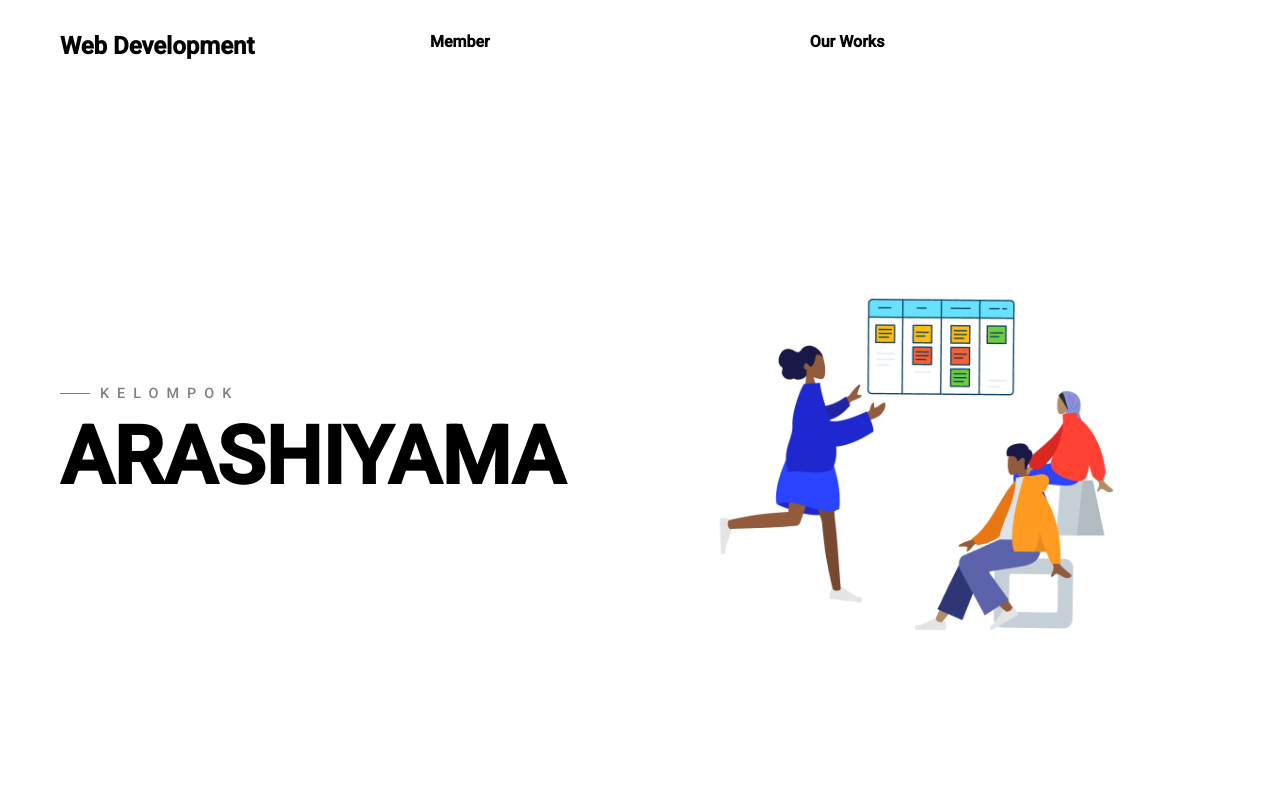
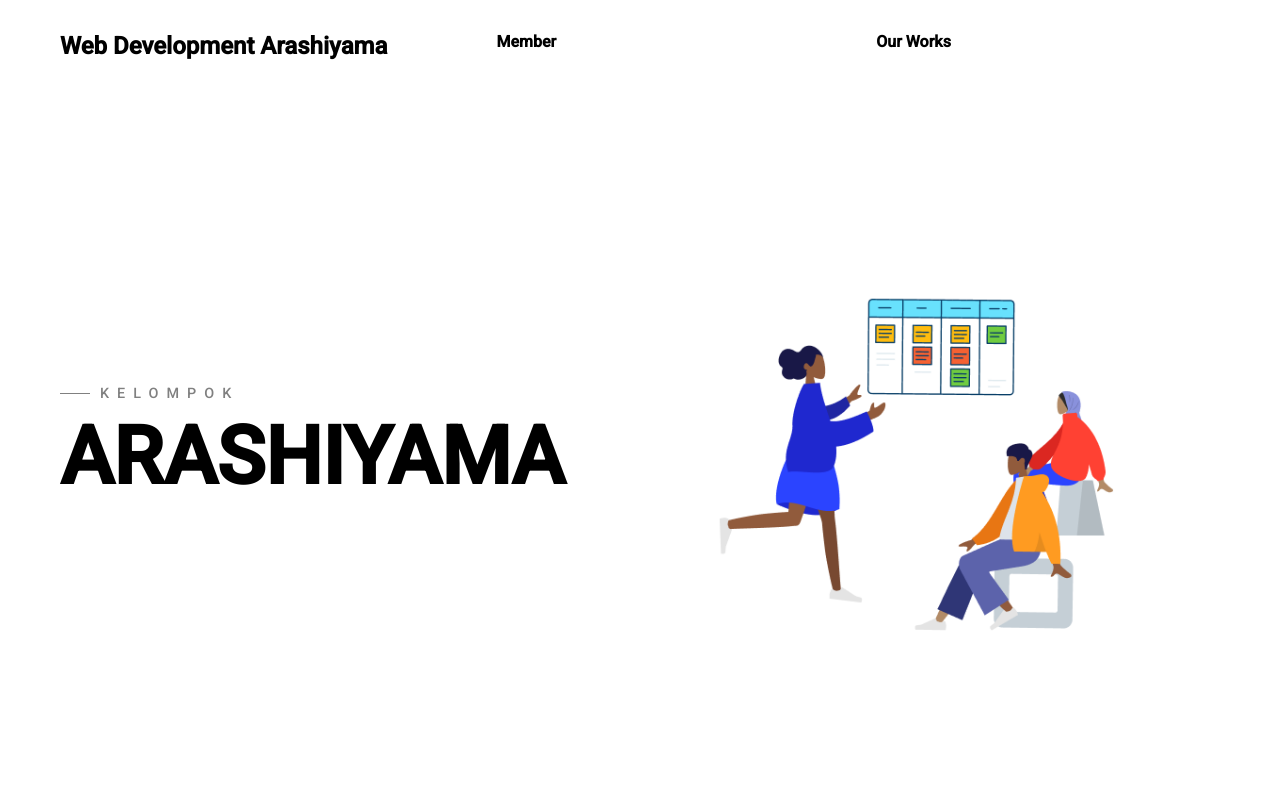
Before and after one commit to dikirizkim/WebIOT, a website: page main/index.html in a window 1280 px wide. Shown: the top 800 px of the page. Drawn offline with Linux system fonts and the light colour scheme; no server answers.

Commit message:
Update index.html

```diff
--- a/main/index.html
+++ b/main/index.html
@@ -19,7 +19,7 @@
         <div class="main-container">
             <div class="nav">
                 <div class="logo">
-                    <a href="/main/index.html"> Web Development</a>
+                    <a href="/main/index.html"> Web Development Arashiyama</a>
                 </div>
 
                 <nav>
```
